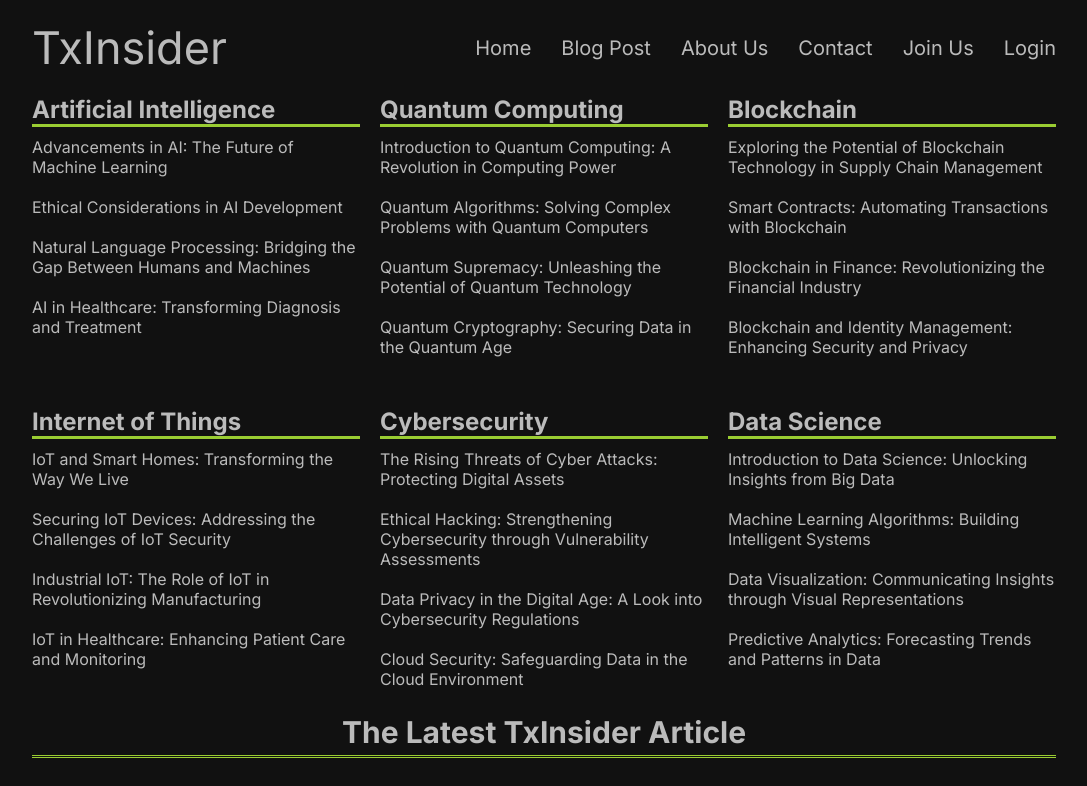
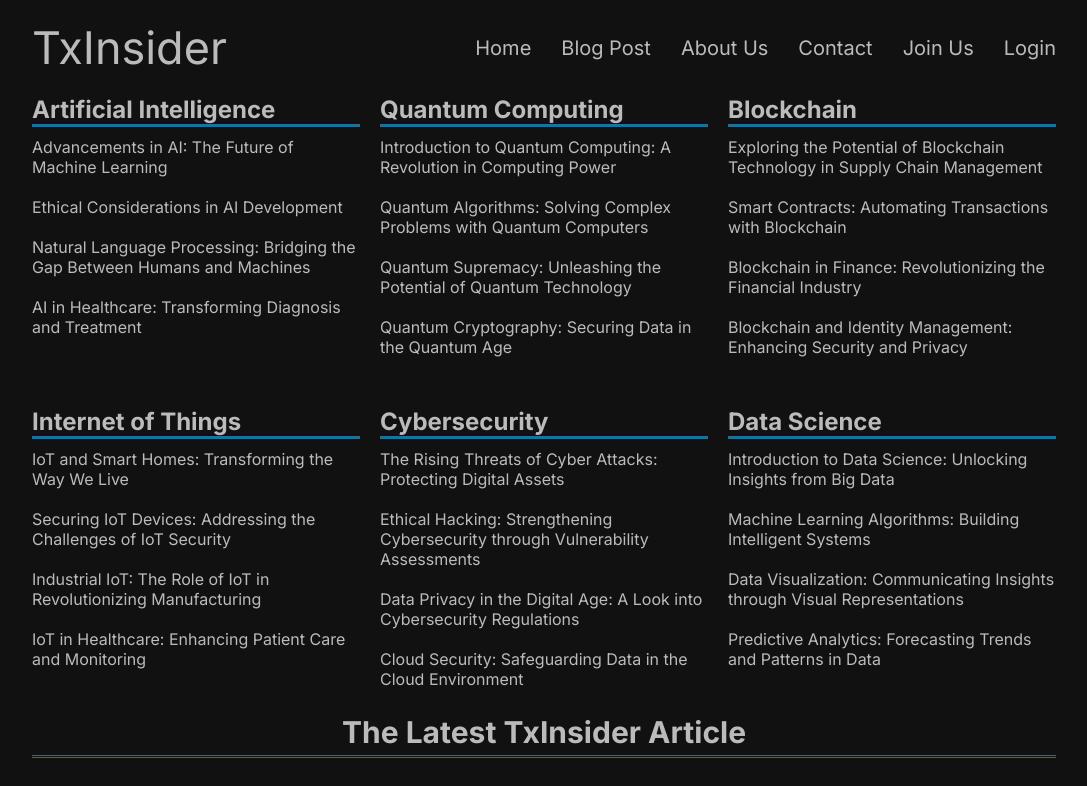
Before and after one commit to TyW-98/tech-blog, a Next.js app: page /blog in a window 1280 px wide. Shown: the top 786 px of the page, without its empty margins (96-1183 px from the left). Built offline with nearby package versions, Linux system fonts and the light colour scheme.

Commit message:
Change border color

```diff
--- a/src/app/blog/categoricalcard.module.css
+++ b/src/app/blog/categoricalcard.module.css
@@ -3,7 +3,7 @@
 }
 
 .header {
-    border-bottom: solid 3px yellowgreen;
+    border-bottom: solid 3px rgb(25, 115, 156);
 }
 
 .article-list {
--- a/src/app/blog/page.module.css
+++ b/src/app/blog/page.module.css
@@ -1,6 +1,6 @@
 .header {
     text-align: center;
-    border-bottom: double 3px yellowgreen;
+    border-bottom: double 3px rgb(25, 115, 156);
     padding: 5px;
     font-size: 20px;
 }
```
